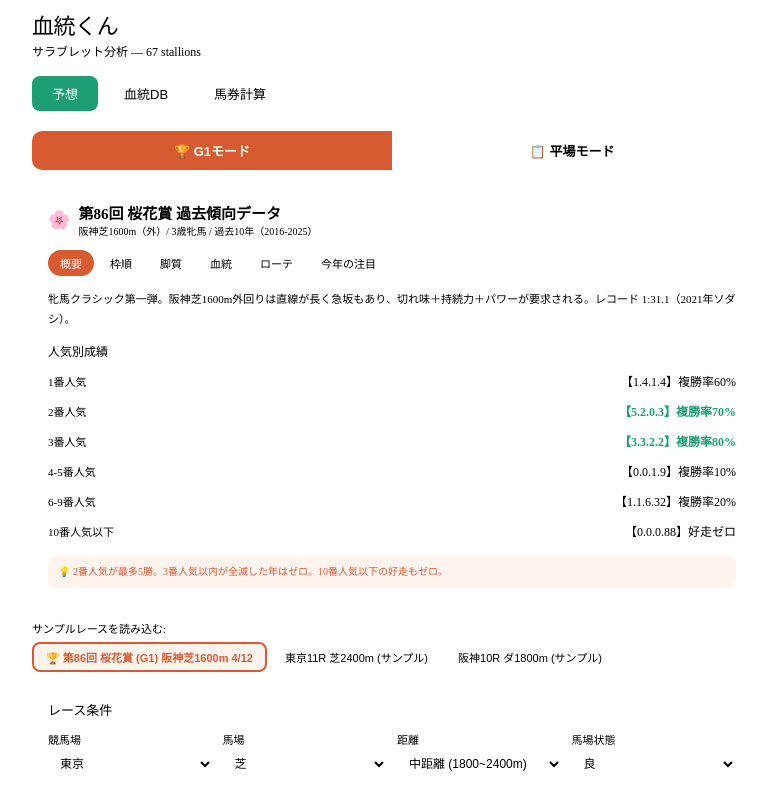
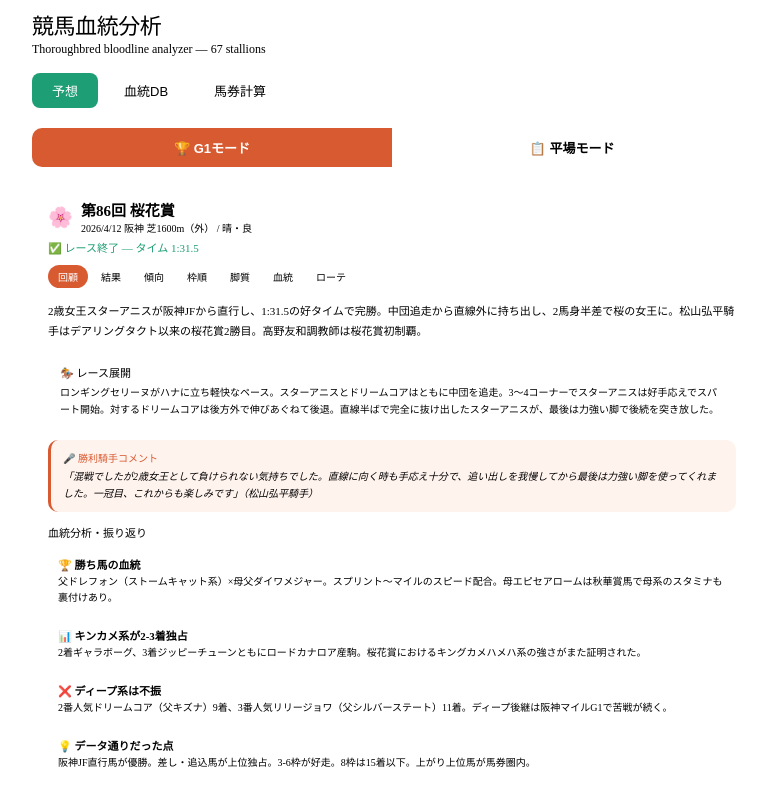
Before and after one commit to spaceshoman/horsebloodline, a React (Vite) app: page / in a window 1280 px wide. Shown: the top 793 px of the page, without its empty margins (248-1015 px from the left). Built offline with nearby package versions, Linux system fonts and the light colour scheme.

Commit message:
血統くんに名前変更

```diff
--- a/src/App.jsx
+++ b/src/App.jsx
@@ -1370,128 +1370,167 @@ const RacePredictionTab=({stallions})=>{
 };
 
 /* ================================================================
-   ===== OUKA SHO (桜花賞) ANALYSIS PAGE =====
+   ===== G1 RACE DATA & PAGES =====
    ================================================================ */
-const OukaShoGuide=()=>{
-  const [section,setSection]=useState("overview");
+const G1_RACES = {
+  ouka2026: {
+    id:"ouka2026", name:"第86回 桜花賞", date:"2026/4/12", venue:"阪神", course:"芝1600m（外）",
+    weather:"晴", trackCond:"良", emoji:"🌸",
+    trends: {
+      popularity:[
+        {label:"1番人気",val:"【1.4.1.4】複勝率60%"},
+        {label:"2番人気",val:"【5.2.0.3】複勝率70%",hl:true},
+        {label:"3番人気",val:"【3.3.2.2】複勝率80%",hl:true},
+        {label:"4-5番人気",val:"【0.0.1.9】複勝率10%"},
+        {label:"6-9番人気",val:"【1.1.6.32】複勝率20%"},
+        {label:"10番人気以下",val:"【0.0.0.88】好走ゼロ"},
+      ],
+      popTip:"2番人気が最多5勝。3番人気以内が全滅した年はゼロ。",
+      draw:[{label:"1-2枠",val:"連対は2番人気以内のG1馬のみ"},{label:"3-6枠",val:"勝ち馬集中ゾーン",hl:true},{label:"7枠",val:"複勝率17%"},{label:"8枠",val:"過去10年勝ちなし"}],
+      drawTip:"3-6枠が狙い目。8枠は厳しい。",
+      style:[{label:"逃げ",val:"複勝率20%"},{label:"先行",val:"複勝率21%"},{label:"差し",val:"複勝率22%",hl:true},{label:"追込",val:"複勝率11%"},{label:"上がり3F上位",val:"複勝率51%",hl:true}],
+      styleTip:"差し・追込優勢。上がり上位は半数以上が馬券圏内。",
+      bloodTip:"キングカメハメハ系が圧倒的。ロードカナロア産駒、ドゥラメンテ産駒が活躍。",
+      roteTip:"阪神JF直行×2番人気以内は連対率100%。前走1600m＋3着以内が必須条件。",
+    },
+    result: {
+      time:"1:31.5",
+      payouts:{tansho:"290円",fukusho:"140円, 370円, 1,050円",umaren:"1,570円",umatan:"2,280円",sanrenpuku:"17,060円",sanrentan:"82,710円"},
+      topFinishers:[
+        {rank:1,num:15,name:"スターアニス",pop:1,jockey:"松山弘平",sire:"ドレフォン",bms:"ダイワメジャー",margin:"",style:"差し",note:"中団から直線外一気。2馬身半差の完勝。阪神JF直行の黄金ローテ。"},
+        {rank:2,num:5,name:"ギャラボーグ",pop:5,jockey:"西村淳也",sire:"ロードカナロア",bms:"Sligo Bay",margin:"2 1/2",style:"差し",note:"好位から脚を伸ばし2着。阪神JF2着の実力を証明。"},
+        {rank:3,num:11,name:"ジッピーチューン",pop:12,jockey:"北村友一",sire:"ロードカナロア",bms:"City Zip",margin:"3/4",style:"差し",note:"12番人気の大穴。6枠から鋭い末脚で3着。"},
+        {rank:4,num:6,name:"アイニードユー",pop:13,jockey:"川田将雅",sire:"ファインニードル",bms:"ハードスパン",margin:"",style:"先行",note:"13番人気ながら先行粘りで4着激走。"},
+        {rank:5,num:7,name:"アランカール",pop:4,jockey:"武豊",sire:"エピファネイア",bms:"ディープインパクト",margin:"",style:"追込",note:"上がり最速級も届かず5着。"},
+      ],
+      fullOrder:[
+        {rank:1,name:"スターアニス",pop:1},{rank:2,name:"ギャラボーグ",pop:5},{rank:3,name:"ジッピーチューン",pop:12},
+        {rank:4,name:"アイニードユー",pop:13},{rank:5,name:"アランカール",pop:4},{rank:6,name:"ナムラコスモス",pop:7},
+        {rank:7,name:"サンアントワーヌ",pop:11},{rank:8,name:"エレガンスアスク",pop:14},{rank:9,name:"ドリームコア",pop:2},
+        {rank:10,name:"ショウナンカリス",pop:17},{rank:11,name:"リリージョワ",pop:3},{rank:12,name:"ディアダイヤモンド",pop:6},
+        {rank:13,name:"スウィートハピネス",pop:9},{rank:14,name:"ルールザウェイヴ",pop:15},{rank:15,name:"ブラックチャリス",pop:10},
+        {rank:16,name:"プレセピオ",pop:18},{rank:17,name:"フェスティバルヒル",pop:8},{rank:18,name:"ロンギングセリーヌ",pop:16},
+      ],
+    },
+    review: {
+      summary:"2歳女王スターアニスが阪神JFから直行し、1:31.5の好タイムで完勝。中団追走から直線外に持ち出し、2馬身半差で桜の女王に。松山弘平騎手はデアリングタクト以来の桜花賞2勝目。高野友和調教師は桜花賞初制覇。",
+      展開:"ロンギングセリーヌがハナに立ち軽快なペース。スターアニスとドリームコアはともに中団を追走。3〜4コーナーでスターアニスは好手応えでスパート開始。対するドリームコアは後方外で伸びあぐねて後退。直線半ばで完全に抜け出したスターアニスが、最後は力強い脚で後続を突き放した。",
+      bloodAnalysis:[
+        {icon:"🏆",t:"勝ち馬の血統",d:"父ドレフォン（ストームキャット系）×母父ダイワメジャー。スプリント〜マイルのスピード配合。母エピセアロームは秋華賞馬で母系のスタミナも裏付けあり。"},
+        {icon:"📊",t:"キンカメ系が2-3着独占",d:"2着ギャラボーグ、3着ジッピーチューンともにロードカナロア産駒。桜花賞におけるキングカメハメハ系の強さがまた証明された。"},
+        {icon:"❌",t:"ディープ系は不振",d:"2番人気ドリームコア（父キズナ）9着、3番人気リリージョワ（父シルバーステート）11着。ディープ後継は阪神マイルG1で苦戦が続く。"},
+        {icon:"💡",t:"データ通りだった点",d:"阪神JF直行馬が優勝。差し・追込馬が上位独占。3-6枠が好走。8枠は15着以下。上がり上位馬が馬券圏内。"},
+        {icon:"⚠️",t:"次走注目",d:"スターアニスはオークスかNHKマイルCか。2着ギャラボーグはオークスで距離延長が合いそう。穴のジッピーチューンも要注目。"},
+      ],
+      jockeyComment:"「混戦でしたが2歳女王として負けられない気持ちでした。直線に向く時も手応え十分で、追い出しを我慢してから最後は力強い脚を使ってくれました。一冠目、これからも楽しみです」（松山弘平騎手）",
+    },
+  },
+  // 次のG1はここに追加 ↓
+  // satsuki2026: { id:"satsuki2026", name:"第86回 皐月賞", date:"2026/4/19", venue:"中山", course:"芝2000m", ... },
+};
+
+const G1RacePage=({raceId})=>{
+  const race=G1_RACES[raceId];
+  if(!race) return <div style={{textAlign:"center",padding:32,color:"var(--color-text-tertiary)"}}>G1データが見つかりません</div>;
+  const [section,setSection]=useState(race.result?"review":"overview");
+  const hasResult=!!race.result;
   const sections=[
-    {id:"overview",label:"概要"},
-    {id:"draw",label:"枠順"},
-    {id:"style",label:"脚質"},
-    {id:"blood",label:"血統"},
-    {id:"rotation",label:"ローテ"},
-    {id:"tips",label:"今年の注目"},
+    ...(hasResult?[{id:"review",label:"回顧"},{id:"result",label:"結果"}]:[]),
+    {id:"overview",label:"傾向"},{id:"draw",label:"枠順"},{id:"style",label:"脚質"},{id:"blood",label:"血統"},{id:"rotation",label:"ローテ"},
   ];
-
   const DataRow=({label,value,highlight})=>(
-    <div style={{display:"flex",justifyContent:"space-between",alignItems:"center",padding:"6px 0",borderBottom:"1px solid var(--color-border-tertiary)"}}>
+    <div style={{display:"flex",justifyContent:"space-between",alignItems:"center",padding:"5px 0",borderBottom:"1px solid var(--color-border-tertiary)"}}>
       <span style={{fontSize:11,color:"var(--color-text-secondary)"}}>{label}</span>
-      <span style={{fontSize:12,fontWeight:highlight?600:400,color:highlight?"#1D9E75":"var(--color-text-primary)"}}>{value}</span>
+      <span style={{fontSize:11,fontWeight:highlight?600:400,color:highlight?"#1D9E75":"var(--color-text-primary)"}}>{value}</span>
     </div>
   );
-
+  const t=race.trends, r=race.result, rv=race.review;
   return(
     <div style={{background:"var(--color-background-primary)",border:"1px solid var(--color-border-tertiary)",borderRadius:12,padding:16,marginBottom:16}}>
-      <div style={{display:"flex",alignItems:"center",gap:8,marginBottom:12}}>
-        <span style={{fontSize:18}}>🌸</span>
+      <div style={{display:"flex",alignItems:"center",gap:8,marginBottom:4}}>
+        <span style={{fontSize:20}}>{race.emoji}</span>
         <div>
-          <div style={{fontSize:15,fontWeight:600,color:"var(--color-text-primary)"}}>第86回 桜花賞 過去傾向データ</div>
-          <div style={{fontSize:10,color:"var(--color-text-tertiary)"}}>阪神芝1600m（外）/ 3歳牝馬 / 過去10年（2016-2025）</div>
+          <div style={{fontSize:15,fontWeight:600,color:"var(--color-text-primary)"}}>{race.name}</div>
+          <div style={{fontSize:10,color:"var(--color-text-tertiary)"}}>{race.date} {race.venue} {race.course} / {race.weather}・{race.trackCond}</div>
         </div>
       </div>
-
-      <div style={{display:"flex",gap:4,flexWrap:"wrap",marginBottom:14}}>
-        {sections.map(s=><button key={s.id} onClick={()=>setSection(s.id)} style={{padding:"5px 12px",borderRadius:20,border:section===s.id?"none":"1px solid var(--color-border-tertiary)",background:section===s.id?"#D85A30":"transparent",color:section===s.id?"#fff":"var(--color-text-secondary)",fontSize:11,fontWeight:500,cursor:"pointer"}}>{s.label}</button>)}
-      </div>
-
-      {section==="overview"&&(<div>
-        <div style={{fontSize:11,color:"var(--color-text-secondary)",lineHeight:1.8,marginBottom:12}}>牝馬クラシック第一弾。阪神芝1600m外回りは直線が長く急坂もあり、切れ味＋持続力＋パワーが要求される。レコード 1:31.1（2021年ソダシ）。</div>
-        <div style={{fontSize:12,fontWeight:500,color:"var(--color-text-primary)",marginBottom:6}}>人気別成績</div>
-        <DataRow label="1番人気" value="【1.4.1.4】複勝率60%" />
-        <DataRow label="2番人気" value="【5.2.0.3】複勝率70%" highlight />
-        <DataRow label="3番人気" value="【3.3.2.2】複勝率80%" highlight />
-        <DataRow label="4-5番人気" value="【0.0.1.9】複勝率10%" />
-        <DataRow label="6-9番人気" value="【1.1.6.32】複勝率20%" />
-        <DataRow label="10番人気以下" value="【0.0.0.88】好走ゼロ" />
-        <div style={{marginTop:10,padding:"8px 10px",background:"#FFF3EE",borderRadius:8,fontSize:10,color:"#D85A30",lineHeight:1.6}}>💡 2番人気が最多5勝。3番人気以内が全滅した年はゼロ。10番人気以下の好走もゼロ。</div>
+      {hasResult&&<div style={{fontSize:11,color:"#1D9E75",fontWeight:500,marginBottom:10}}>✅ レース終了 — タイム {r.time}</div>}
+      <div style={{display:"flex",gap:3,flexWrap:"wrap",marginBottom:14}}>
+        {sections.map(s=><button key={s.id} onClick={()=>setSection(s.id)} style={{padding:"4px 10px",borderRadius:16,border:section===s.id?"none":"1px solid var(--color-border-tertiary)",background:section===s.id?(s.id==="review"||s.id==="result"?"#D85A30":"#378ADD"):"transparent",color:section===s.id?"#fff":"var(--color-text-secondary)",fontSize:10,fontWeight:500,cursor:"pointer"}}>{s.label}</button>)}
+      </div>
+      {/* REVIEW */}
+      {section==="review"&&rv&&(<div>
+        <div style={{fontSize:11,color:"var(--color-text-secondary)",lineHeight:1.8,marginBottom:12}}>{rv.summary}</div>
+        <div style={{background:"var(--color-background-secondary)",borderRadius:10,padding:"10px 12px",marginBottom:12}}>
+          <div style={{fontSize:11,fontWeight:500,color:"var(--color-text-primary)",marginBottom:4}}>🏇 レース展開</div>
+          <div style={{fontSize:10,color:"var(--color-text-secondary)",lineHeight:1.7}}>{rv.展開}</div>
+        </div>
+        {rv.jockeyComment&&(
+          <div style={{background:"#FFF3EE",borderRadius:10,padding:"10px 12px",marginBottom:12,borderLeft:"3px solid #D85A30"}}>
+            <div style={{fontSize:10,fontWeight:500,color:"#D85A30",marginBottom:3}}>🎤 勝利騎手コメント</div>
+            <div style={{fontSize:10,color:"var(--color-text-secondary)",lineHeight:1.7,fontStyle:"italic"}}>{rv.jockeyComment}</div>
+          </div>
+        )}
+        <div style={{fontSize:11,fontWeight:500,color:"var(--color-text-primary)",marginBottom:8}}>血統分析・振り返り</div>
+        {rv.bloodAnalysis.map((a,i)=>(
+          <div key={i} style={{background:"var(--color-background-secondary)",borderRadius:8,padding:"8px 10px",marginBottom:5}}>
+            <div style={{fontSize:11,fontWeight:600,color:"var(--color-text-primary)",marginBottom:2}}>{a.icon} {a.t}</div>
+            <div style={{fontSize:10,color:"var(--color-text-secondary)",lineHeight:1.6}}>{a.d}</div>
+          </div>
+        ))}
       </div>)}
-
-      {section==="draw"&&(<div>
-        <div style={{fontSize:12,fontWeight:500,color:"var(--color-text-primary)",marginBottom:6}}>枠順別傾向</div>
-        <DataRow label="1-2枠" value="連対は2番人気以内のG1馬のみ" />
-        <DataRow label="3-6枠" value="勝ち馬集中ゾーン" highlight />
-        <DataRow label="7枠" value="複勝率17%でやや不利" />
-        <DataRow label="8枠" value="過去10年勝ちなし" />
-        <div style={{marginTop:10,padding:"8px 10px",background:"#FFF3EE",borderRadius:8,fontSize:10,color:"#D85A30",lineHeight:1.6}}>💡 近年は内枠有利が強まっている。3-6枠（馬番5〜12）が狙い目。8枠は枠順的に厳しい。</div>
-        <div style={{fontSize:12,fontWeight:500,color:"var(--color-text-primary)",margin:"14px 0 6px"}}>今年の枠順評価</div>
-        <div style={{display:"grid",gridTemplateColumns:"repeat(4,1fr)",gap:4}}>
-          {[{w:1,n:"フェスティバルヒル\nサンアントワーヌ",e:"△"},{w:2,n:"ディアダイヤモンド\nエレガンスアスク",e:"△"},{w:3,n:"ギャラボーグ\nアイニードユー",e:"◎"},{w:4,n:"アランカール\nロンギングセリーヌ",e:"◎"},{w:5,n:"ルールザウェイヴ\nナムラコスモス",e:"○"},{w:6,n:"ジッピーチューン\nスウィートハピネス",e:"◎"},{w:7,n:"リリージョワ\nドリームコア\nスターアニス",e:"○"},{w:8,n:"ショウナンカリス\nブラックチャリス\nプレセピオ",e:"✖"}].map(w=>(
-            <div key={w.w} style={{background:"var(--color-background-secondary)",borderRadius:8,padding:"6px",textAlign:"center"}}>
-              <div style={{fontSize:14,fontWeight:700,color:w.e==="◎"?"#1D9E75":w.e==="○"?"#378ADD":w.e==="✖"?"#A32D2D":"#EF9F27"}}>{w.e}</div>
-              <div style={{fontSize:10,fontWeight:600}}>{w.w}枠</div>
-              <div style={{fontSize:7,color:"var(--color-text-tertiary)",whiteSpace:"pre-line",lineHeight:1.3,marginTop:2}}>{w.n}</div>
+      {/* RESULT */}
+      {section==="result"&&r&&(<div>
+        {r.topFinishers.map((f,i)=>{
+          const c=i===0?"#1D9E75":i===1?"#378ADD":i===2?"#7F77DD":"var(--color-text-secondary)";
+          return(<div key={i} style={{display:"flex",gap:10,alignItems:"flex-start",padding:"8px 0",borderBottom:"1px solid var(--color-border-tertiary)"}}>
+            <div style={{width:26,height:26,borderRadius:8,background:c,display:"flex",alignItems:"center",justifyContent:"center",color:"#fff",fontWeight:700,fontSize:12,flexShrink:0}}>{f.rank}</div>
+            <div style={{flex:1}}>
+              <div style={{display:"flex",alignItems:"baseline",gap:6}}><span style={{fontSize:13,fontWeight:600}}>{f.name}</span><span style={{fontSize:9,color:"var(--color-text-tertiary)"}}>{f.pop}人気</span><span style={{fontSize:9,padding:"1px 6px",borderRadius:8,background:"var(--color-background-secondary)",color:"var(--color-text-secondary)"}}>{f.jockey}</span></div>
+              <div style={{fontSize:9,color:"var(--color-text-secondary)",marginTop:2}}>父:{f.sire} / 母父:{f.bms} / {f.style}{f.margin?` / ${f.margin}差`:""}</div>
+              <div style={{fontSize:9,color:"var(--color-text-tertiary)",marginTop:1}}>{f.note}</div>
             </div>
-          ))}
+          </div>);
+        })}
+        <div style={{fontSize:11,fontWeight:500,margin:"10px 0 4px"}}>全着順</div>
+        <div style={{display:"grid",gridTemplateColumns:"repeat(3,1fr)",gap:2}}>
+          {r.fullOrder.map(f=>(<div key={f.rank} style={{display:"flex",gap:4,alignItems:"center",padding:"2px 5px",background:f.rank<=3?"var(--color-background-secondary)":"transparent",borderRadius:4}}>
+            <span style={{fontSize:10,fontWeight:f.rank<=3?600:400,color:f.rank<=3?"#1D9E75":"var(--color-text-tertiary)",width:14}}>{f.rank}</span>
+            <span style={{fontSize:9,color:"var(--color-text-primary)"}}>{f.name}</span>
+            <span style={{fontSize:8,color:"var(--color-text-tertiary)",marginLeft:"auto"}}>{f.pop}人</span>
+          </div>))}
+        </div>
+        <div style={{fontSize:11,fontWeight:500,margin:"10px 0 4px"}}>払戻金</div>
+        <div style={{display:"grid",gridTemplateColumns:"1fr 1fr",gap:3}}>
+          {Object.entries(r.payouts).map(([k,v])=>(<div key={k} style={{display:"flex",justifyContent:"space-between",padding:"3px 8px",background:"var(--color-background-secondary)",borderRadius:6}}>
+            <span style={{fontSize:10,color:"var(--color-text-secondary)"}}>{({tansho:"単勝",fukusho:"複勝",umaren:"馬連",umatan:"馬単",sanrenpuku:"3連複",sanrentan:"3連単"})[k]}</span>
+            <span style={{fontSize:10,fontWeight:500}}>{v}</span>
+          </div>))}
         </div>
       </div>)}
-
-      {section==="style"&&(<div>
-        <div style={{fontSize:12,fontWeight:500,color:"var(--color-text-primary)",marginBottom:6}}>脚質別傾向</div>
-        <DataRow label="逃げ" value="【1.1.0.8】複勝率20%" />
-        <DataRow label="先行" value="【2.3.3.30】複勝率21%" />
-        <DataRow label="差し" value="【5.4.5.50】複勝率22%" highlight />
-        <DataRow label="追込" value="【2.2.2.48】複勝率11%" />
-        <DataRow label="上がり3F 3位以内" value="【8.6.6.19】複勝率51%" highlight />
-        <div style={{marginTop:10,padding:"8px 10px",background:"#FFF3EE",borderRadius:8,fontSize:10,color:"#D85A30",lineHeight:1.6}}>💡 4角6番手以下から好走した馬が24頭。ただし近5年は前残り増加傾向。上がり上位は半数以上が馬券圏内。</div>
-        <div style={{fontSize:12,fontWeight:500,color:"var(--color-text-primary)",margin:"12px 0 6px"}}>今年の脚質分類</div>
-        <div style={{display:"grid",gridTemplateColumns:"1fr 1fr",gap:6}}>
-          <div style={{background:"#E6F1FB",borderRadius:8,padding:"8px"}}>
-            <div style={{fontSize:10,fontWeight:600,color:"#0C447C",marginBottom:3}}>逃げ・先行タイプ</div>
-            <div style={{fontSize:9,color:"#0C447C",lineHeight:1.5}}>ドリームコア、ロンギングセリーヌ、リリージョワ、アイニードユー、ルールザウェイヴ、プレセピオ</div>
-          </div>
-          <div style={{background:"#E1F5EE",borderRadius:8,padding:"8px"}}>
-            <div style={{fontSize:10,fontWeight:600,color:"#085041",marginBottom:3}}>差し・追込タイプ</div>
-            <div style={{fontSize:9,color:"#085041",lineHeight:1.5}}>スターアニス、アランカール、ギャラボーグ、フェスティバルヒル、スウィートハピネス、ナムラコスモス、ジッピーチューン</div>
-          </div>
-        </div>
+      {/* TRENDS */}
+      {section==="overview"&&t&&(<div>
+        <div style={{fontSize:12,fontWeight:500,marginBottom:6}}>人気別成績（過去10年）</div>
+        {t.popularity.map((d,i)=><DataRow key={i} label={d.label} value={d.val} highlight={d.hl}/>)}
+        <div style={{marginTop:8,padding:"8px 10px",background:"#FFF3EE",borderRadius:8,fontSize:10,color:"#D85A30",lineHeight:1.6}}>💡 {t.popTip}</div>
       </div>)}
-
-      {section==="blood"&&(<div>
-        <div style={{fontSize:12,fontWeight:500,color:"var(--color-text-primary)",marginBottom:6}}>血統傾向</div>
-        <DataRow label="キングカメハメハ系" value="近年の勝ち馬多数。父系祖父にキンカメ多し" highlight />
-        <DataRow label="ロードカナロア" value="アーモンドアイ輩出。初G1が桜花賞" highlight />
-        <DataRow label="ディープ系" value="阪神マイル得意だが桜花賞はやや不振" />
-        <DataRow label="初年度産駒" value="エピファネイア、アドマイヤマーズが過去に制覇" />
-        <div style={{marginTop:10,padding:"8px 10px",background:"#FFF3EE",borderRadius:8,fontSize:10,color:"#D85A30",lineHeight:1.6}}>💡 今年のキンカメ系: ロードカナロア3頭、サートゥルナーリア2頭。ドレフォン産駒スターアニスは阪神JF勝ち馬。</div>
+      {section==="draw"&&t&&(<div>
+        <div style={{fontSize:12,fontWeight:500,marginBottom:6}}>枠順別傾向</div>
+        {t.draw.map((d,i)=><DataRow key={i} label={d.label} value={d.val} highlight={d.hl}/>)}
+        <div style={{marginTop:8,padding:"8px 10px",background:"#FFF3EE",borderRadius:8,fontSize:10,color:"#D85A30",lineHeight:1.6}}>💡 {t.drawTip}</div>
       </div>)}
-
-      {section==="rotation"&&(<div>
-        <div style={{fontSize:12,fontWeight:500,color:"var(--color-text-primary)",marginBottom:6}}>前走ローテ別</div>
-        <DataRow label="チューリップ賞" value="【4.5.3.45】複勝率21%" highlight />
-        <DataRow label="フィリーズレビュー" value="【1.1.2.33】複勝率11%" />
-        <DataRow label="阪神JF→直行" value="2番人気以内なら連対率100%" highlight />
-        <DataRow label="クイーンC" value="【1.1.1.10】複勝率23%" />
-        <DataRow label="アネモネS" value="過去10年で3着以内ゼロ" />
-        <DataRow label="前走1600m組" value="勝ち馬は全て前走3着以内" highlight />
-        <DataRow label="前走460kg以上" value="過去10年の勝ち馬は全て該当" highlight />
-        <div style={{marginTop:10,padding:"8px 10px",background:"#FFF3EE",borderRadius:8,fontSize:10,color:"#D85A30",lineHeight:1.6}}>💡 トライアル不出走馬が8連勝中。アネモネS組（ディアダイヤモンド、ルールザウェイヴ）は要注意。前走6番人気以内が必須。</div>
+      {section==="style"&&t&&(<div>
+        <div style={{fontSize:12,fontWeight:500,marginBottom:6}}>脚質別傾向</div>
+        {t.style.map((d,i)=><DataRow key={i} label={d.label} value={d.val} highlight={d.hl}/>)}
+        <div style={{marginTop:8,padding:"8px 10px",background:"#FFF3EE",borderRadius:8,fontSize:10,color:"#D85A30",lineHeight:1.6}}>💡 {t.styleTip}</div>
       </div>)}
-
-      {section==="tips"&&(<div>
-        <div style={{fontSize:12,fontWeight:500,color:"var(--color-text-primary)",marginBottom:8}}>2026年 注目ポイント</div>
-        {[
-          {icon:"🏇",t:"馬場状態",d:"木金に雨予報だが日曜は晴れ見込み。良〜稍重の可能性。良馬場なら上がり33秒台の瞬発力勝負。稍重なら先行力・パワーが重要に。"},
-          {icon:"⭐",t:"スターアニス",d:"阪神JF勝ち馬。ドレフォン×ダイワメジャーのスピード配合。JFから直行で2番人気以内なら連対率100%の黄金ローテ。"},
-          {icon:"🎯",t:"ドリームコア",d:"クイーンC勝ち1:32.6の好時計。キズナ×ノームコア(G1馬)。先行脚質で前残り増加傾向にマッチ。ただし500kg超が急坂をこなせるか。"},
-          {icon:"🔥",t:"アランカール",d:"母シンハライト(オークス馬)。上がり最速の末脚は確か。課題はスタートと位置取り。武豊騎乗で阪神は◎。"},
-          {icon:"💰",t:"穴馬: ナムラコスモス",d:"チューリップ賞2着(8番人気)で激走。父ダノンプレミアム。人気の盲点になりやすい。"},
-          {icon:"⚠️",t:"データ的に厳しい馬",d:"アネモネS組、8枠、前走460kg未満で重賞勝ちなしの馬は過去データ的に厳しい。"},
-        ].map((tip,i)=>(
-          <div key={i} style={{background:"var(--color-background-secondary)",borderRadius:10,padding:"10px 12px",marginBottom:6}}>
-            <div style={{fontSize:12,fontWeight:600,color:"var(--color-text-primary)",marginBottom:3}}>{tip.icon} {tip.t}</div>
-            <div style={{fontSize:10,color:"var(--color-text-secondary)",lineHeight:1.7}}>{tip.d}</div>
-          </div>
-        ))}
+      {section==="blood"&&t&&(<div>
+        <div style={{fontSize:12,fontWeight:500,marginBottom:6}}>血統傾向</div>
+        <div style={{fontSize:10,color:"var(--color-text-secondary)",lineHeight:1.7}}>{t.bloodTip}</div>
+      </div>)}
+      {section==="rotation"&&t&&(<div>
+        <div style={{fontSize:12,fontWeight:500,marginBottom:6}}>前走ローテ傾向</div>
+        <div style={{fontSize:10,color:"var(--color-text-secondary)",lineHeight:1.7}}>{t.roteTip}</div>
       </div>)}
     </div>
   );
@@ -1770,8 +1809,8 @@ export default function App(){
   return(
     <div style={{maxWidth:720,margin:"0 auto",fontFamily:"var(--font-sans)"}}>
       <div style={{marginBottom:16}}>
-        <h1 style={{fontSize:22,fontWeight:500,color:"var(--color-text-primary)",margin:"0 0 2px",letterSpacing:"-0.02em"}}>血統くん</h1>
-        <p style={{fontSize:12,color:"var(--color-text-tertiary)",margin:0}}>サラブレット分析 — {stats.total} stallions</p>
+        <h1 style={{fontSize:22,fontWeight:500,color:"var(--color-text-primary)",margin:"0 0 2px",letterSpacing:"-0.02em"}}>競馬血統分析</h1>
+        <p style={{fontSize:12,color:"var(--color-text-tertiary)",margin:0}}>Thoroughbred bloodline analyzer — {stats.total} stallions</p>
       </div>
 
       {/* Tab navigation */}
@@ -1791,7 +1830,7 @@ export default function App(){
           {/* G1 Mode: analysis guide + full prediction with runners */}
           {predMode==="g1"&&(
             <div>
-              <OukaShoGuide/>
+              <G1RacePage raceId="ouka2026"/>
               <RacePredictionTab stallions={stallions}/>
             </div>
           )}
```
Also changed, not shown: 3 other files (tests, documents, lock files or other folders).
